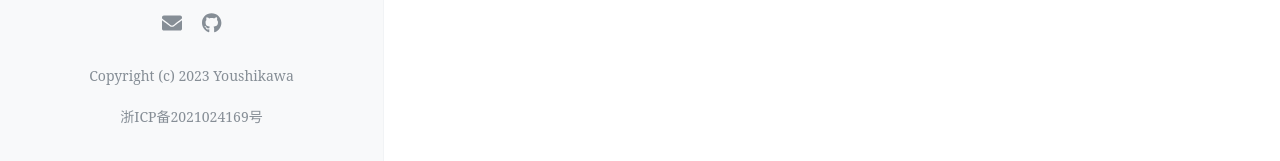
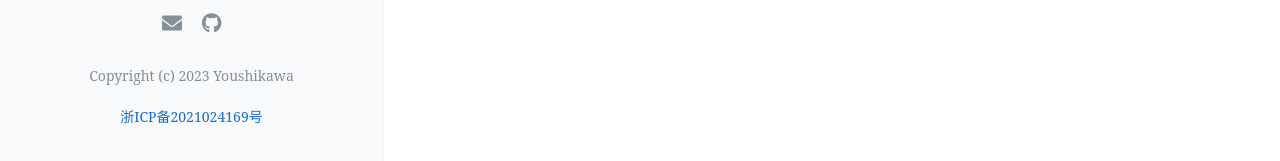
Before and after one commit to Youshikawa/YZ-sBlog, a Jekyll site: the page built from about.md, in a window 1280 px wide. Shown: the part 736-897 px from the top of the page. Built offline with Jekyll 4.4.1, drawn with Linux system fonts in a browser that asks for light colours; our own code applies the rules of GitHub Pages for plain Markdown files; comment, search, counter and statistics services are not loaded.

Commit message:
version2

```diff
--- a/_includes/footer.html
+++ b/_includes/footer.html
@@ -2,5 +2,7 @@
 
 {% if site.footer-text %}
 <p>{{ site.footer-text }}</p>
-<p href = "https://beian.miit.gov.cn/#/Integrated/index">浙ICP备2021024169号</p>
+<p>
+<a href = "https://beian.miit.gov.cn/#/Integrated/index">浙ICP备2021024169号</a>
+</p>
 {% endif %}
```
